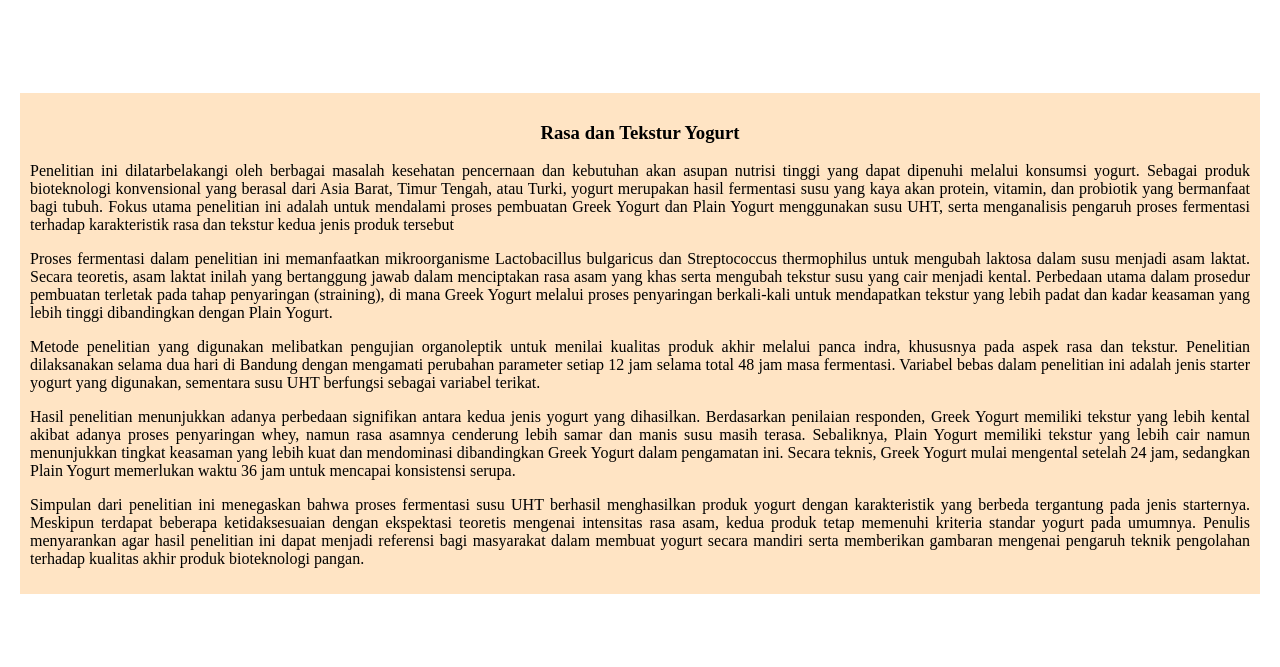
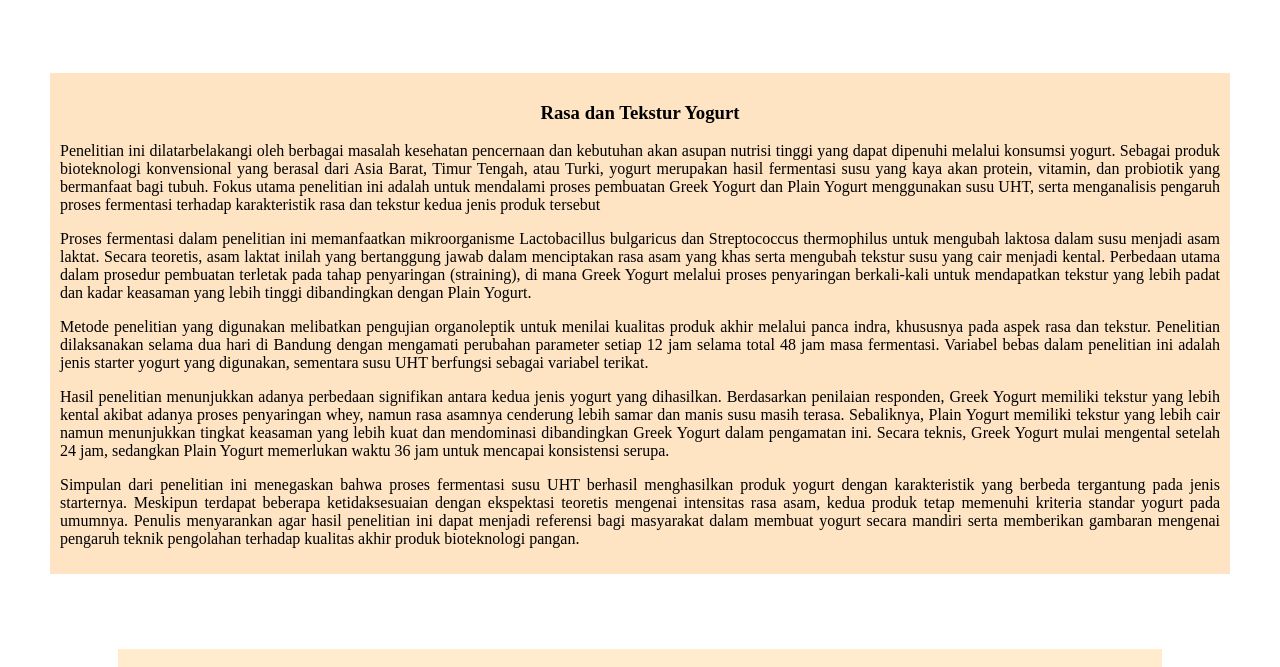
Before and after one commit to ken-gt3rs/ceo_loris, a plain HTML site: page index.html in a window 1280 px wide. Shown: the part 1202-1869 px from the top of the page. Drawn offline with Linux system fonts and the light colour scheme.

Commit message:
Update styles.css

```diff
--- a/styles.css
+++ b/styles.css
@@ -113,7 +113,8 @@ p{
     text-align: justify;
 }
 .about{
-    margin: 20px;
+    margin-left: 50px;
+    margin-right: 50px;
     padding-top: 75px;
     height: 100px;
 }
```
